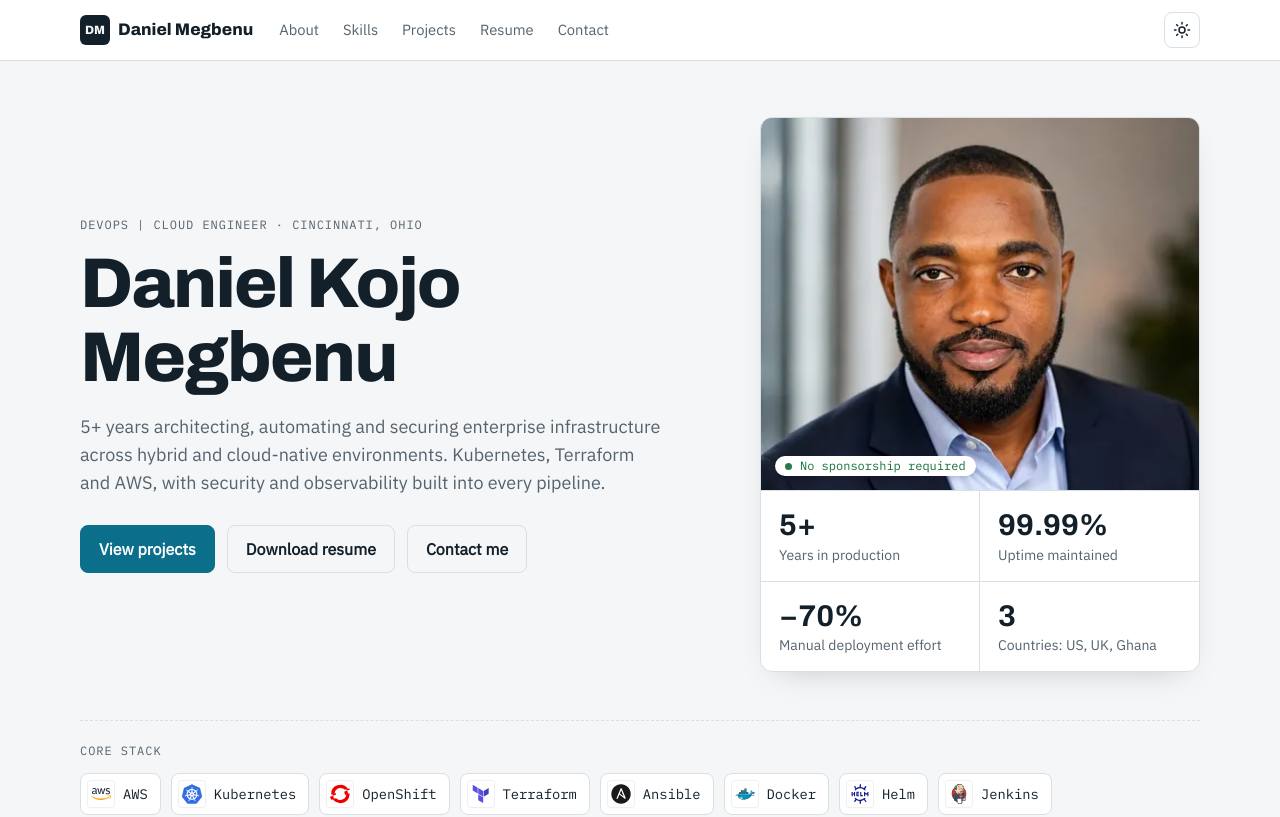
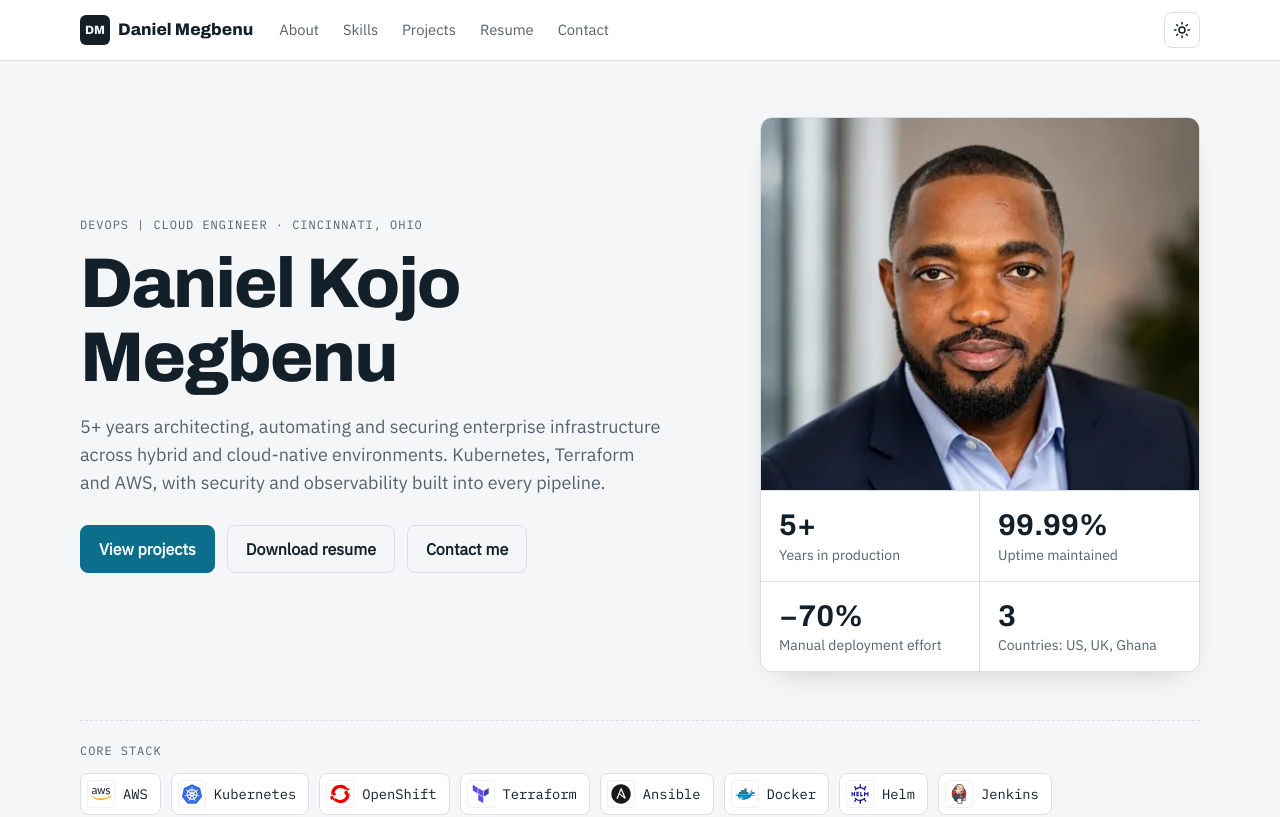
Before and after one commit to dkojo/portfolio-website, a React (Vite) app: page / in a window 1280 px wide. Shown: the top 817 px of the page. Built offline with nearby package versions, Linux system fonts and the light colour scheme.

Commit message:
Remove the sponsorship badge from the home page photo

```diff
--- a/src/data/profile.json
+++ b/src/data/profile.json
@@ -11,7 +11,6 @@
   "phone": "+1 (540) 676-8845",
   "linkedin": "https://www.linkedin.com/in/daniel-kojo-megbenu-682071262",
   "github": "https://github.com/dkojo",
-  "sponsorship": "No sponsorship required",
   "availability": ["Full-time", "Contract", "Remote or hybrid"],
   "photo": "/daniel-megbenu.jpg",
   "resume": "/Daniel-Kojo-Megbenu-Resume.pdf",
--- a/src/pages/Home.jsx
+++ b/src/pages/Home.jsx
@@ -40,10 +40,6 @@ export default function Home() {
                   className="aspect-[4/3.4] w-full object-cover object-[50%_22%]"
                 />
               </picture>
-              <span className="absolute bottom-3.5 left-3.5 inline-flex items-center gap-2 rounded-full bg-surface px-2.5 py-0.5 font-mono text-xs text-ok shadow-md">
-                <span className="size-1.75 rounded-full bg-current motion-safe:animate-pulse" />
-                {profile.sponsorship}
-              </span>
             </div>
             <dl className="grid grid-cols-2 border-t border-line">
               {profile.stats.map((s, i) => (
```
